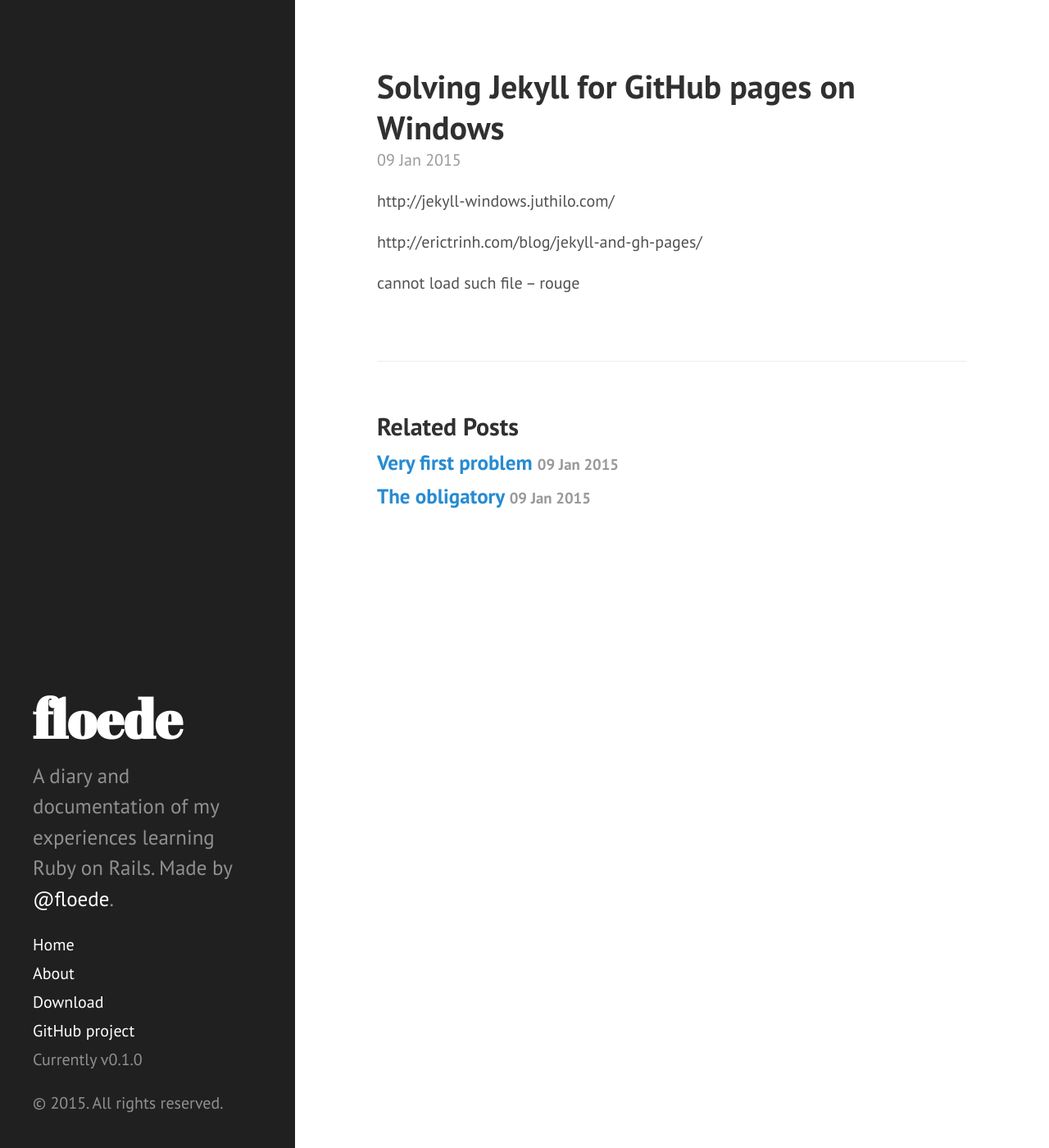
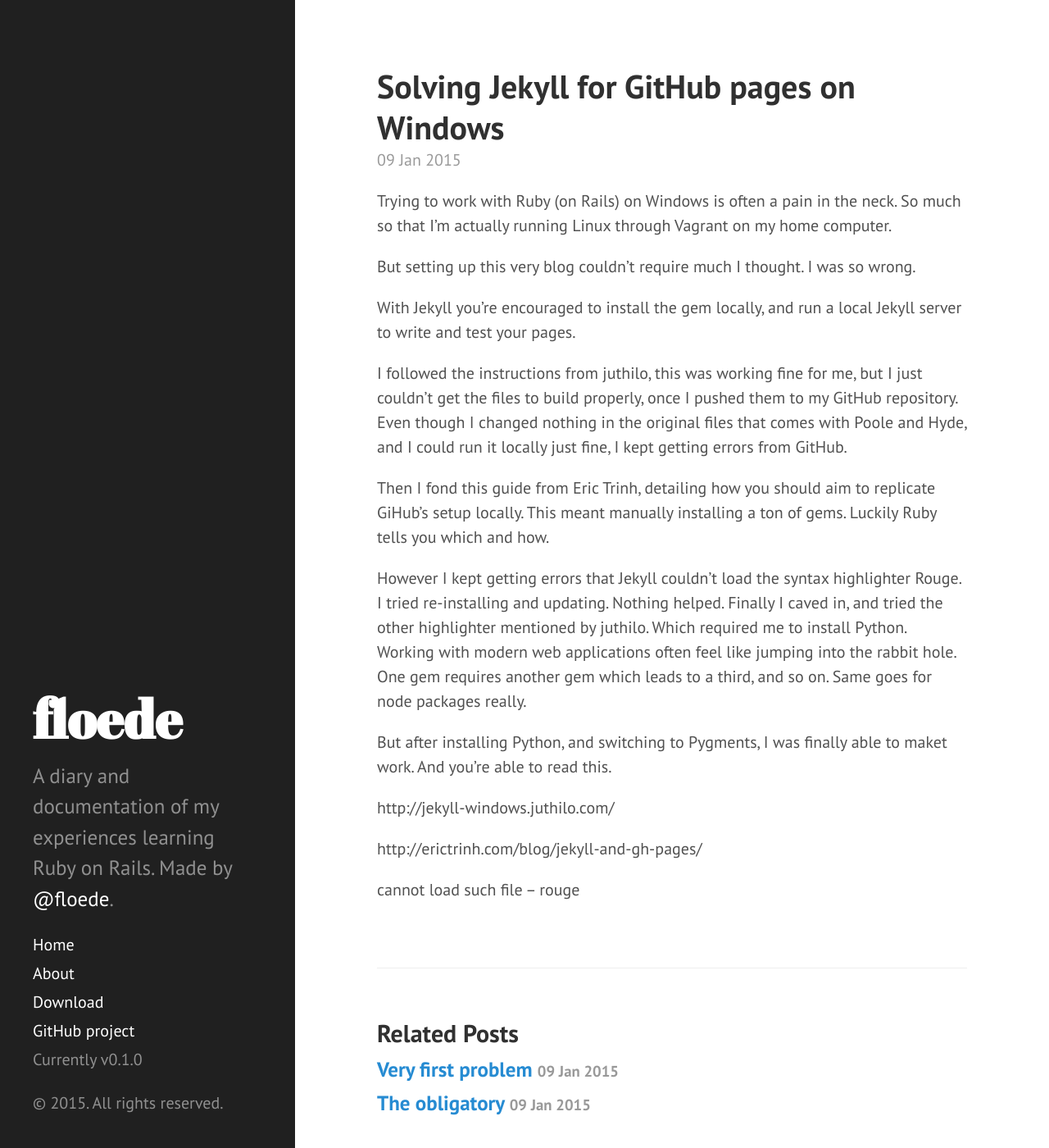
Before and after one commit to floede/folio-jekyll, a Jekyll site: the page built from _posts/2015-01-09-solving-jekyll-on-windows.md, in a window 1280 px wide and 1400 px high. Shown: the whole window at 82% size. Built offline with Jekyll 4.4.1, drawn with Linux system fonts in a browser that asks for light colours; Markdown is read by kramdown in place of the engine named in the settings.

Commit message:
Updated 2015-01-09-solving-jekyll-on-windows.md

```diff
--- a/_posts/2015-01-09-solving-jekyll-on-windows.md
+++ b/_posts/2015-01-09-solving-jekyll-on-windows.md
@@ -1,7 +1,23 @@
 ---
 layout: post
 title: Solving Jekyll for GitHub pages on Windows
+published: true
 ---
+
+Trying to work with Ruby (on Rails) on Windows is often a pain in the neck. So much so that I'm actually running Linux through Vagrant on my home computer.
+
+But setting up this very blog couldn't require much I thought. I was so wrong.
+
+With Jekyll you're encouraged to install the gem locally, and run a local Jekyll server to write and test your pages.
+
+I followed the instructions from juthilo, this was working fine for me, but I just couldn't get the files to build properly, once I pushed them to my GitHub repository. Even though I changed nothing in the original files that comes with Poole and Hyde, and I could run it locally just fine, I kept getting errors from GitHub.
+
+Then I fond this guide from Eric Trinh, detailing how you should aim to replicate GiHub's setup locally. This meant manually installing a ton of gems. Luckily Ruby tells you which and how.
+
+However I kept getting errors that Jekyll couldn't load the syntax highlighter Rouge. I tried re-installing and updating. Nothing helped.
+Finally I caved in, and tried the other highlighter mentioned by juthilo. Which required me to install Python. Working with modern web applications often feel like jumping into the rabbit hole. One gem requires another gem which leads to a third, and so on. Same goes for node packages really.
+
+But after installing Python, and switching to Pygments, I was finally able to maket work. And you're able to read this.
 
 http://jekyll-windows.juthilo.com/
 
```
